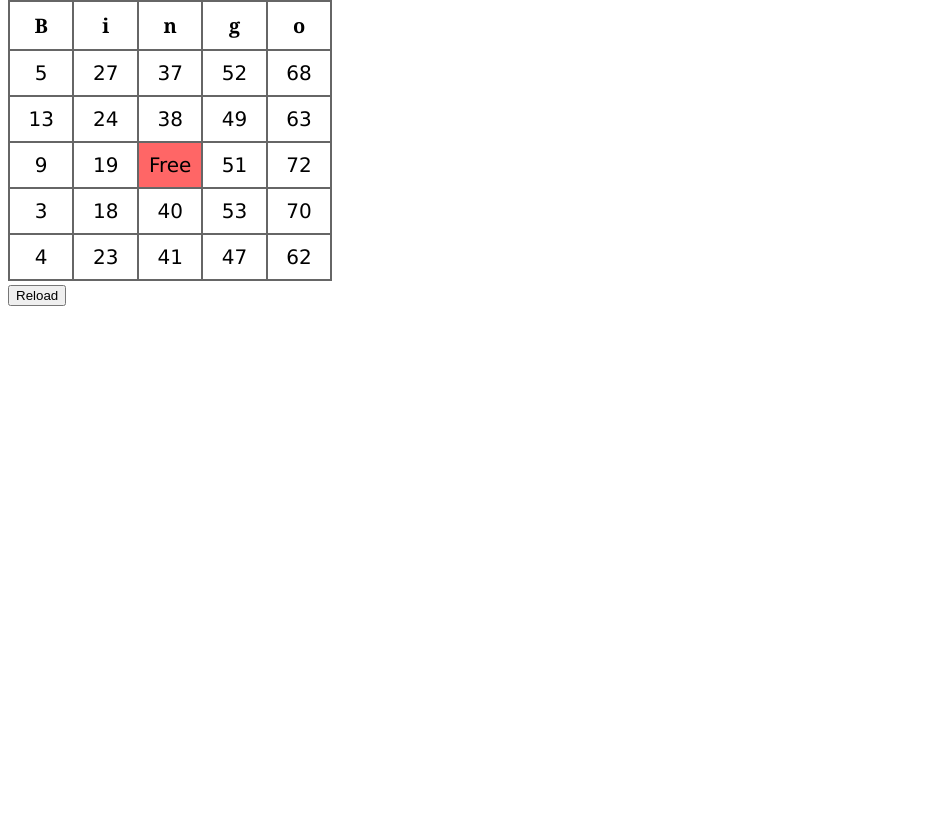
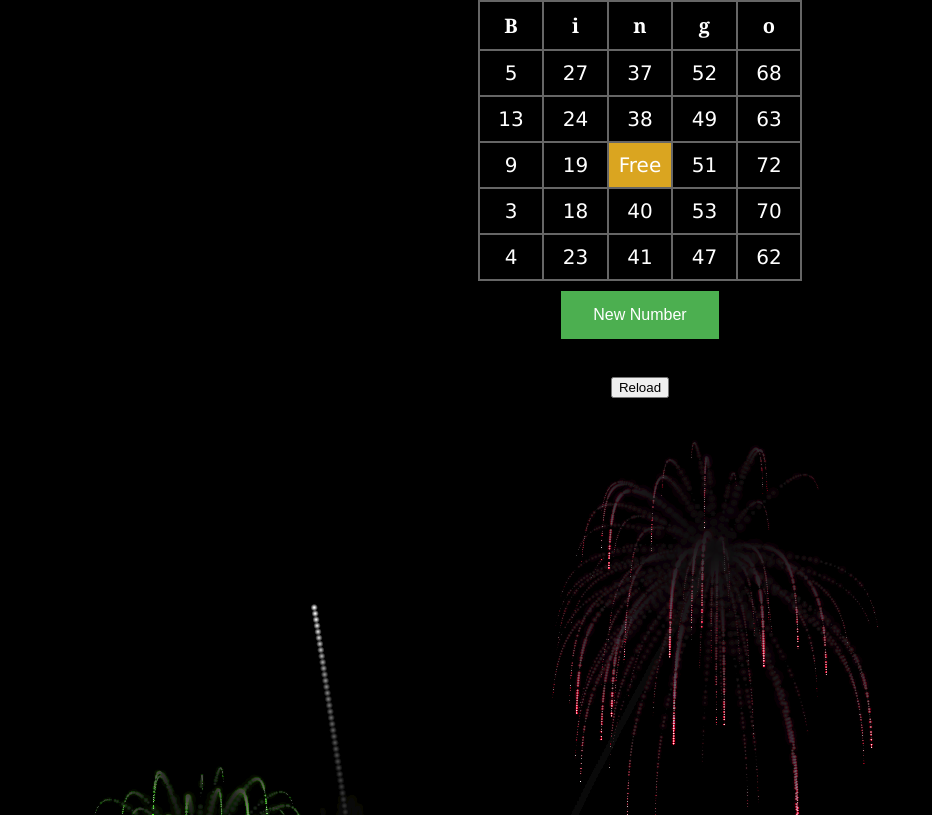
Before and after one commit to HackingTime/BingoTime, a plain HTML site: page index.html in a window 1280 px wide. Shown: the part 105-920 px from the top of the page, without its empty margins (0-932 px from the left). Before the commit the page ends 800 px from the top, so only its background shows below. Drawn offline with nearby package versions, Linux system fonts and the light colour scheme.

Commit message:
Updating and adding files...

```diff
--- /dev/null
+++ b/fireworks.js
@@ -0,0 +1,254 @@
+var SCREEN_WIDTH = window.innerWidth,
+    SCREEN_HEIGHT = window.innerHeight,
+    mousePos = {
+        x: 400,
+        y: 300
+    },
+
+    // create canvas
+    canvas = document.createElement('canvas'),
+    context = canvas.getContext('2d'),
+    particles = [],
+    rockets = [],
+    MAX_PARTICLES = 400,
+    colorCode = 0;
+
+// init
+$(document).ready(function() {
+    document.body.appendChild(canvas);
+    canvas.width = SCREEN_WIDTH;
+    canvas.height = SCREEN_HEIGHT;
+    setInterval(launch, 800);
+    setInterval(loop, 1000 / 50);
+});
+
+// update mouse position
+$(document).mousemove(function(e) {
+    e.preventDefault();
+    mousePos = {
+        x: e.clientX,
+        y: e.clientY
+    };
+});
+
+// launch more rockets!!!
+$(document).mousedown(function(e) {
+    for (var i = 0; i < 5; i++) {
+        launchFrom(Math.random() * SCREEN_WIDTH * 2 / 3 + SCREEN_WIDTH / 6);
+    }
+});
+
+function launch() {
+    launchFrom(mousePos.x);
+}
+
+function launchFrom(x) {
+    if (rockets.length < 10) {
+        var rocket = new Rocket(x);
+        rocket.explosionColor = Math.floor(Math.random() * 360 / 10) * 10;
+        rocket.vel.y = Math.random() * -3 - 4;
+        rocket.vel.x = Math.random() * 6 - 3;
+        rocket.size = 8;
+        rocket.shrink = 0.999;
+        rocket.gravity = 0.01;
+        rockets.push(rocket);
+    }
+}
+
+function loop() {
+    // update screen size
+    if (SCREEN_WIDTH != window.innerWidth) {
+        canvas.width = SCREEN_WIDTH = window.innerWidth;
+    }
+    if (SCREEN_HEIGHT != window.innerHeight) {
+        canvas.height = SCREEN_HEIGHT = window.innerHeight;
+    }
+
+    // clear canvas
+    context.fillStyle = "rgba(0, 0, 0, 0.05)";
+    context.fillRect(0, 0, SCREEN_WIDTH, SCREEN_HEIGHT);
+
+    var existingRockets = [];
+
+    for (var i = 0; i < rockets.length; i++) {
+        // update and render
+        rockets[i].update();
+        rockets[i].render(context);
+
+        // calculate distance with Pythagoras
+        var distance = Math.sqrt(Math.pow(mousePos.x - rockets[i].pos.x, 2) + Math.pow(mousePos.y - rockets[i].pos.y, 2));
+
+        // random chance of 1% if rockets is above the middle
+        var randomChance = rockets[i].pos.y < (SCREEN_HEIGHT * 2 / 3) ? (Math.random() * 100 <= 1) : false;
+
+/* Explosion rules
+             - 80% of screen
+            - going down
+            - close to the mouse
+            - 1% chance of random explosion
+        */
+        if (rockets[i].pos.y < SCREEN_HEIGHT / 5 || rockets[i].vel.y >= 0 || distance < 50 || randomChance) {
+            rockets[i].explode();
+        } else {
+            existingRockets.push(rockets[i]);
+        }
+    }
+
+    rockets = existingRockets;
+
+    var existingParticles = [];
+
+    for (var i = 0; i < particles.length; i++) {
+        particles[i].update();
+
+        // render and save particles that can be rendered
+        if (particles[i].exists()) {
+            particles[i].render(context);
+            existingParticles.push(particles[i]);
+        }
+    }
+
+    // update array with existing particles - old particles should be garbage collected
+    particles = existingParticles;
+
+    while (particles.length > MAX_PARTICLES) {
+        particles.shift();
+    }
+}
+
+function Particle(pos) {
+    this.pos = {
+        x: pos ? pos.x : 0,
+        y: pos ? pos.y : 0
+    };
+    this.vel = {
+        x: 0,
+        y: 0
+    };
+    this.shrink = .97;
+    this.size = 2;
+
+    this.resistance = 1;
+    this.gravity = 0;
+
+    this.flick = false;
+
+    this.alpha = 1;
+    this.fade = 0;
+    this.color = 0;
+}
+
+Particle.prototype.update = function() {
+    // apply resistance
+    this.vel.x *= this.resistance;
+    this.vel.y *= this.resistance;
+
+    // gravity down
+    this.vel.y += this.gravity;
+
+    // update position based on speed
+    this.pos.x += this.vel.x;
+    this.pos.y += this.vel.y;
+
+    // shrink
+    this.size *= this.shrink;
+
+    // fade out
+    this.alpha -= this.fade;
+};
+
+Particle.prototype.render = function(c) {
+    if (!this.exists()) {
+        return;
+    }
+
+    c.save();
+
+    c.globalCompositeOperation = 'lighter';
+
+    var x = this.pos.x,
+        y = this.pos.y,
+        r = this.size / 2;
+
+    var gradient = c.createRadialGradient(x, y, 0.1, x, y, r);
+    gradient.addColorStop(0.1, "rgba(255,255,255," + this.alpha + ")");
+    gradient.addColorStop(0.8, "hsla(" + this.color + ", 100%, 50%, " + this.alpha + ")");
+    gradient.addColorStop(1, "hsla(" + this.color + ", 100%, 50%, 0.1)");
+
+    c.fillStyle = gradient;
+
+    c.beginPath();
+    c.arc(this.pos.x, this.pos.y, this.flick ? Math.random() * this.size : this.size, 0, Math.PI * 2, true);
+    c.closePath();
+    c.fill();
+
+    c.restore();
+};
+
+Particle.prototype.exists = function() {
+    return this.alpha >= 0.1 && this.size >= 1;
+};
+
+function Rocket(x) {
+    Particle.apply(this, [{
+        x: x,
+        y: SCREEN_HEIGHT}]);
+
+    this.explosionColor = 0;
+}
+
+Rocket.prototype = new Particle();
+Rocket.prototype.constructor = Rocket;
+
+Rocket.prototype.explode = function() {
+    var count = Math.random() * 10 + 80;
+
+    for (var i = 0; i < count; i++) {
+        var particle = new Particle(this.pos);
+        var angle = Math.random() * Math.PI * 2;
+
+        // emulate 3D effect by using cosine and put more particles in the middle
+        var speed = Math.cos(Math.random() * Math.PI / 2) * 15;
+
+        particle.vel.x = Math.cos(angle) * speed;
+        particle.vel.y = Math.sin(angle) * speed;
+
+        particle.size = 10;
+
+        particle.gravity = 0.2;
+        particle.resistance = 0.92;
+        particle.shrink = Math.random() * 0.05 + 0.93;
+
+        particle.flick = true;
+        particle.color = this.explosionColor;
+
+        particles.push(particle);
+    }
+};
+
+Rocket.prototype.render = function(c) {
+    if (!this.exists()) {
+        return;
+    }
+
+    c.save();
+
+    c.globalCompositeOperation = 'lighter';
+
+    var x = this.pos.x,
+        y = this.pos.y,
+        r = this.size / 2;
+
+    var gradient = c.createRadialGradient(x, y, 0.1, x, y, r);
+    gradient.addColorStop(0.1, "rgba(255, 255, 255 ," + this.alpha + ")");
+    gradient.addColorStop(1, "rgba(0, 0, 0, " + this.alpha + ")");
+
+    c.fillStyle = gradient;
+
+    c.beginPath();
+    c.arc(this.pos.x, this.pos.y, this.flick ? Math.random() * this.size / 2 + this.size / 2 : this.size, 0, Math.PI * 2, true);
+    c.closePath();
+    c.fill();
+
+    c.restore();
+};
--- a/index.html
+++ b/index.html
@@ -2,8 +2,10 @@
 <head>
 <title> Make your own Bingo Card!</title>
 <link rel="stylesheet" href="script01.css">
-<script type="text/javascript" src="script01.js">
-</script>
+<script src="https://ajax.googleapis.com/ajax/libs/jquery/1.6.4/jquery.min.js"></script>
+<script type="text/javascript" src="script01.js"></script>
+<script type="text/javascript" src="fireworks.js"></script>
+
 </head>
 <body>
 <h1>Create your own Bingo card!</h1>
@@ -53,6 +55,10 @@
     <td id="square23">&nbsp;</td>
   </tr>
 </table>
+
+<button id="relnum" onclick="marquee()">New Number</button>
+<br>
+<br>
 <a href="index.html" id="reload"><button>Reload</button></a>
 
 </body>
--- a/script01.css
+++ b/script01.css
@@ -1,7 +1,11 @@
 body{
 
-background-color: white;
-color: black;
+  background-color: #000000;
+      margin: 0px;
+      overflow: hidden;
+text-align: center;
+
+color: white;
 font-size: 20px;
 font-family: "Lucida Grande", Verdana, Arial, Helvetica, sans-serif;
 }
@@ -13,7 +17,11 @@ h1{
 font-size: 28px;
 }
 table{
+  text-align:center;
+      margin-left:auto;
+      margin-right:auto;
 border-collapse: collapse;
+cursor: copy;
 }
 th, td{
 padding: 10px;
@@ -21,10 +29,34 @@ border: 2px #666 solid;
 text-align: center;
 width: 20%;
 }
-#free, .pickedBg{
-background-color: #f66;
+#free {
+background-color: goldenrod;
 }
-.winning Bg {
-background-image: url(images/redFladh.gif)
+
+.pickedBg{
+
+background-color: lightblue;
 
 }
+
+.winningBg {
+background-image: url(images/redFlash.gif)
+
+}
+
+
+
+
+
+#relnum {
+    background-color: #4CAF50;
+    border: none;
+    color: white;
+    padding: 15px 32px;
+    text-align: center;
+    text-decoration: none;
+    display: inline-block;
+    font-size: 16px;
+    margin: 10px 2px;
+    cursor: wait;
+}
--- a/script01.js
+++ b/script01.js
@@ -73,7 +73,6 @@ var thisSquare = window.event.srcElement;
   if(thisSquare.className == ""){
 
 thisSquare.className = "pickedBg";
-
   }
   else {
     thisSquare.className = "";
```
